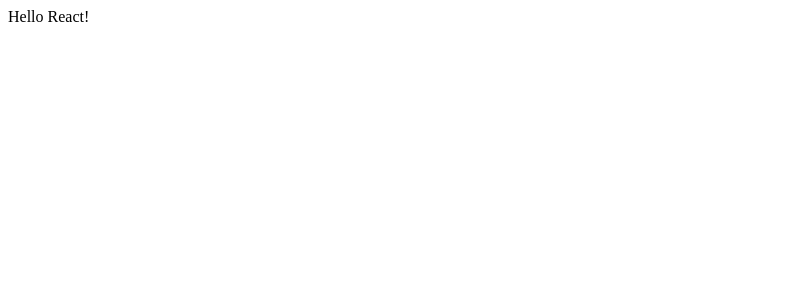
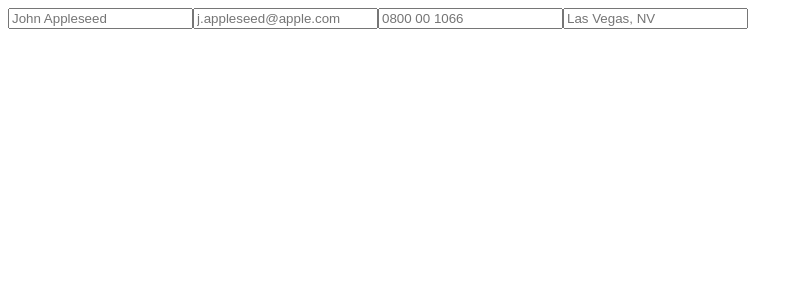
Before and after one commit to charlie-daniels/cv-project, a React (Create React App) app: page / in a window 1280 px wide. Shown: the top 300 px of the page, without its empty margins (0-803 px from the left). Built offline with nearby package versions, Linux system fonts and the light colour scheme.

Commit message:
create base form and preview

```diff
--- a/src/App.js
+++ b/src/App.js
@@ -1,9 +1,32 @@
-function App() {
-  return (
+import { Component } from "react";
+import HeadingForm from "./components/form/HeadingForm";
+import Heading from "./components/preview/Heading";
+
+class App extends Component {
+  constructor() {
+    super();
+
+    this.update = this.update.bind(this);
+
+    this.state = {
+      name: '',
+      email: '',
+      phone: '',
+      location: '',
+    }
+  }
+
+  update(obj) {
+    this.setState(obj);
+  }
+
+  render() {
+    return (
     <div className="App">
-      Hello React!
+      <HeadingForm update={this.update}/>
+      <Heading info={[this.state.name, this.state.email, this.state.phone, this.state.location]}/>
     </div>
-  );
+  );}
 }
 
 export default App;
--- /dev/null
+++ b/src/components/form/HeadingForm.js
@@ -0,0 +1,26 @@
+import { Component } from "react";
+
+class HeadingForm extends Component {
+  constructor(props) {
+    super();
+
+    this.handleUpdate = this.handleUpdate.bind(this);
+  }
+
+  handleUpdate(e) {
+    this.props.update({[e.target.name]: e.target.value});
+  }
+
+  render() {
+    return (
+      <form>
+        <input onInput={this.handleUpdate} type="text" placeholder="John Appleseed" key="name" name="name"/>
+        <input onInput={this.handleUpdate} type="text" placeholder="j.appleseed@apple.com" key="email" name="email"/>
+        <input onInput={this.handleUpdate} type="text" placeholder="0800 00 1066" key="phone" name="phone"/>
+        <input onInput={this.handleUpdate} type="text" placeholder="Las Vegas, NV" key="location" name="location"/>
+      </form>
+    )
+  }
+}
+
+export default HeadingForm;
--- /dev/null
+++ b/src/components/preview/Heading.js
@@ -0,0 +1,19 @@
+import { Component } from "react";
+
+class Heading extends Component {
+  constructor(props) {
+    super();
+  }
+
+  render() {
+    return (
+      <>
+        {this.props.info.map((i) => {
+          return (<h1>{i}</h1>)
+        })}
+      </>
+    )
+  }
+}
+
+export default Heading;
```
